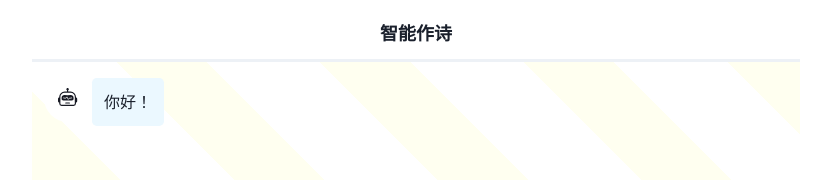
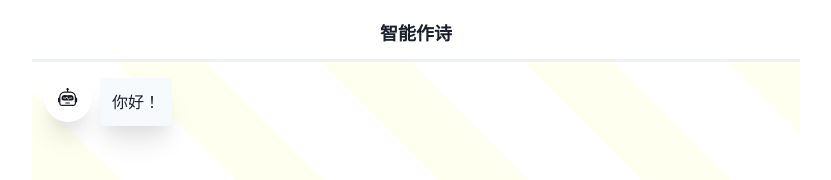
Before and after one commit to doge2x/baidu-poem, a Next.js app: page / in a window 1280 px wide. Shown: the top 180 px of the page, without its empty margins (224-1055 px from the left). Built offline with nearby package versions, Linux system fonts and the light colour scheme.

Commit message:
refactor(ui): 对话气泡增加阴影

```diff
--- a/components/Messages.tsx
+++ b/components/Messages.tsx
@@ -1,5 +1,5 @@
 import { useEffect, useRef, useState } from "react";
-import { Avatar, Flex, Text } from "@chakra-ui/react";
+import { Avatar, Box, Flex, Text } from "@chakra-ui/react";
 import { Message } from "./Chat";
 import { getPoem } from "@/lib/api";
 import { BsRobot } from "react-icons/bs";
@@ -14,8 +14,21 @@
 const AiMessage = ({ children }: { children: React.ReactNode }) => {
   return (
     <Flex w="100">
-      <Avatar bg="white" color="gray.900" icon={<BsRobot />}></Avatar>
-      <Flex bg="blue.50" borderRadius="0.3rem" maxW="56" my="1" p="3">
+      <Avatar
+        boxShadow="xl"
+        bg="white"
+        color="gray.900"
+        mr="2"
+        icon={<BsRobot />}
+      ></Avatar>
+      <Flex
+        boxShadow="xl"
+        bg="gray.50"
+        borderRadius="0.3rem"
+        maxW="56"
+        my="1"
+        p="3"
+      >
         <Text>{children}</Text>
       </Flex>
     </Flex>
@@ -25,7 +38,14 @@
 const UserMessage = ({ children }: { children: React.ReactNode }) => {
   return (
     <Flex w="100%" justify="flex-end">
-      <Flex bg="yellow.200" borderRadius="0.3rem" maxW="56" my="1" p="3">
+      <Flex
+        boxShadow="xl"
+        bg="yellow.200"
+        borderRadius="0.3rem"
+        maxW="56"
+        my="1"
+        p="3"
+      >
         <Text>{children}</Text>
       </Flex>
     </Flex>
@@ -35,15 +55,28 @@
 const PoemMessage = ({ keyword }: { keyword: string }) => {
   const [lines, setLines] = useState<string[] | undefined | string>();
 
-  useEffect(() => {
+  useEffect(
+    () => {
       getPoem({ text: keyword }).then((data) => {
         if ("error_code" in data) {
           setLines(data.error_msg);
         } else {
-        setLines(data.poem[0].content.split("\t"));
+          const poem = data.poem[0].content.split("\t").reverse();
+          const tick = setInterval(() => {
+            const s = poem.pop();
+            if (!s) {
+              clearInterval(tick);
+            } else {
+              setLines((old) => [...(old as string[]), s]);
+            }
+          }, 500);
+          setLines([]);
         }
       });
-  }, [keyword]);
+    },
+    // eslint-disable-next-line react-hooks/exhaustive-deps
+    []
+  );
 
   if (!lines) {
     return (
@@ -94,7 +127,11 @@
         )"
     >
       {msgs.map((item, id) => {
-        return <Message key={id} msg={item} />;
+        return (
+          <Box key={id} mb="3">
+            <Message msg={item} />
+          </Box>
+        );
       })}
       <AlwaysScrollToBottom />
     </Flex>
```
Lines whose indentation alone changed are shown as unchanged.
